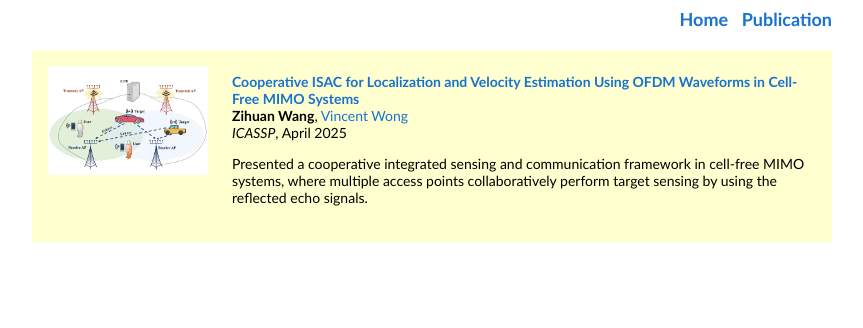
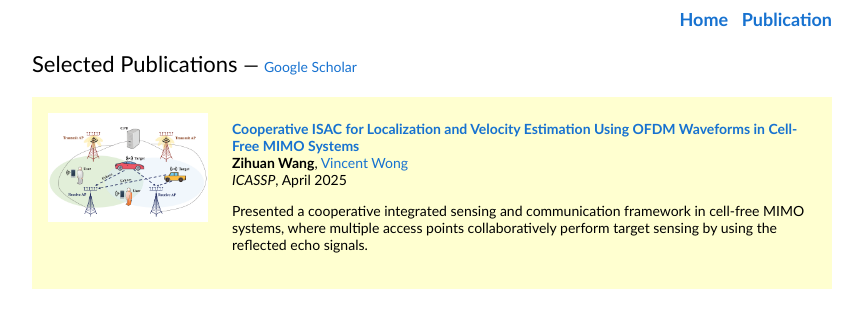
Before and after one commit to zihuanwang/zihuanwang.github.io, a Jekyll site: the page publication.html, which Jekyll copies as it is, in a window 1280 px wide. Shown: the top 328 px of the page, without its empty margins (208-1071 px from the left). Built offline with Jekyll 4.4.1, drawn with Linux system fonts in a browser that asks for light colours.

Commit message:
Update publication.html
Added a section for selected publications with a link to Google Scholar.

```diff
--- a/publication.html
+++ b/publication.html
@@ -16,6 +16,14 @@
 	  <a href="publication.html">Publication</a>
 	</div>
 
+  <div style="width:100%; max-width:800px; margin:20px auto 10px auto;">
+  <h2 style="margin:0;">
+    Selected Publications
+    <span style="font-size:0.9em; font-weight:normal;">
+      — <a href="https://scholar.google.com/citations?user=9qvupvAAAAAJ">Google Scholar</a>
+    </span>
+  </h2>
+</div>
 
   <table style="width:100%;max-width:800px;border:0;border-spacing:0;border-collapse:separate;margin:20px auto;">
     <tbody>
```
